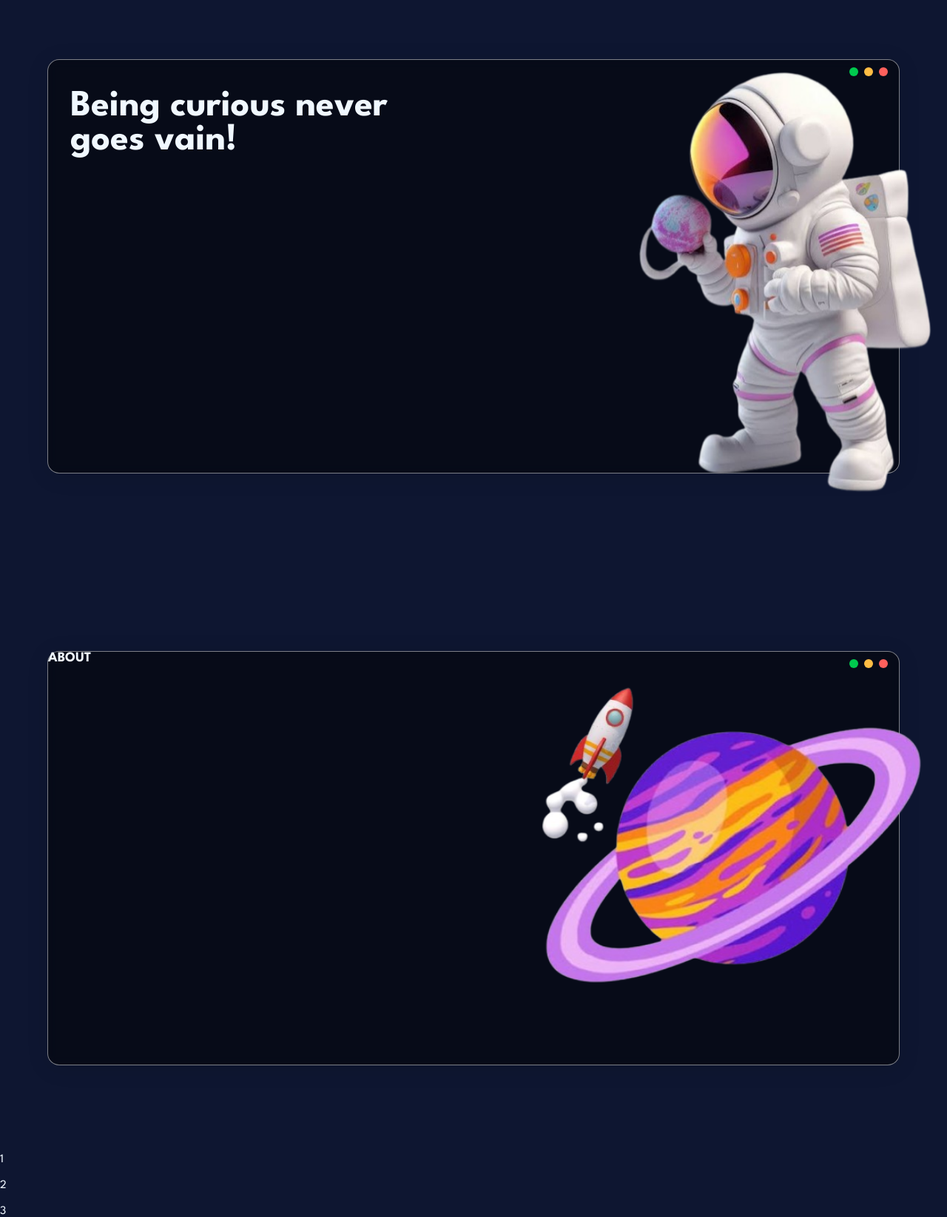
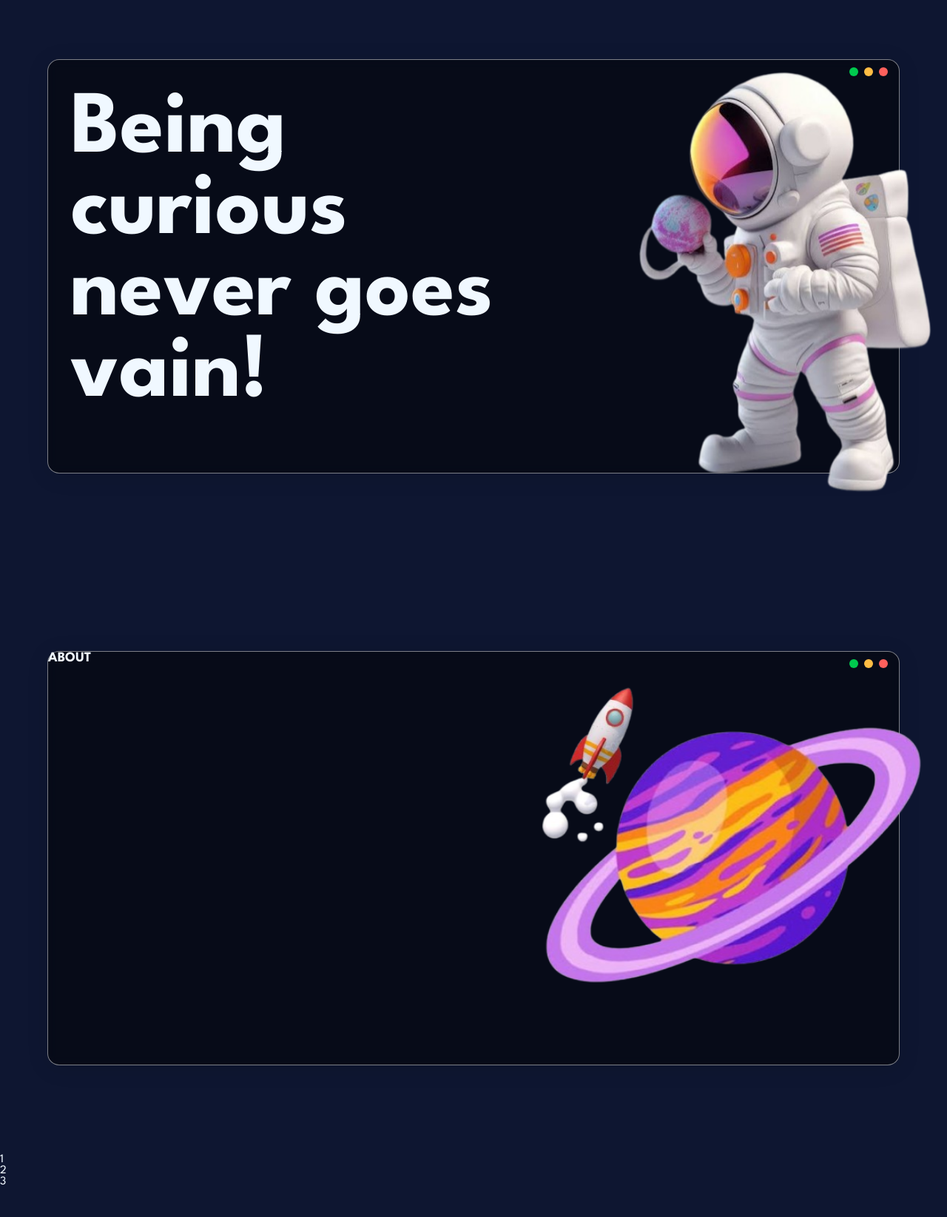
Before and after one commit to Aryanx8055/Curiosity-2, a plain HTML site: page index.html in a window 1280 px wide. Shown: the part 840-2485 px from the top of the page at 74% size. After the commit the page ends 2445 px from the top, so only its background shows below. Drawn offline with Linux system fonts and the light colour scheme; a web font is replaced by a local one.

Commit message:
Update styles.css

```diff
--- a/styles.css
+++ b/styles.css
@@ -136,8 +136,8 @@ nav ul {
 #home h1 {
     margin-top: 40px;
     margin-left: 30px;
-    width: 500px;
-    font-size: 50px;
+    width: 680px;
+    font-size: 120px;
 }
 
 
@@ -165,10 +165,3 @@ nav ul {
     0%, 100% { transform: translateY(0); }
     50% { transform: translateY(-20px); }
 }
-
-#blogs {
-    display:grid;
-    grid-template-column: repeat (3,1fr);
-    gap:20px;
-    justify-content:centre;
-}
```
